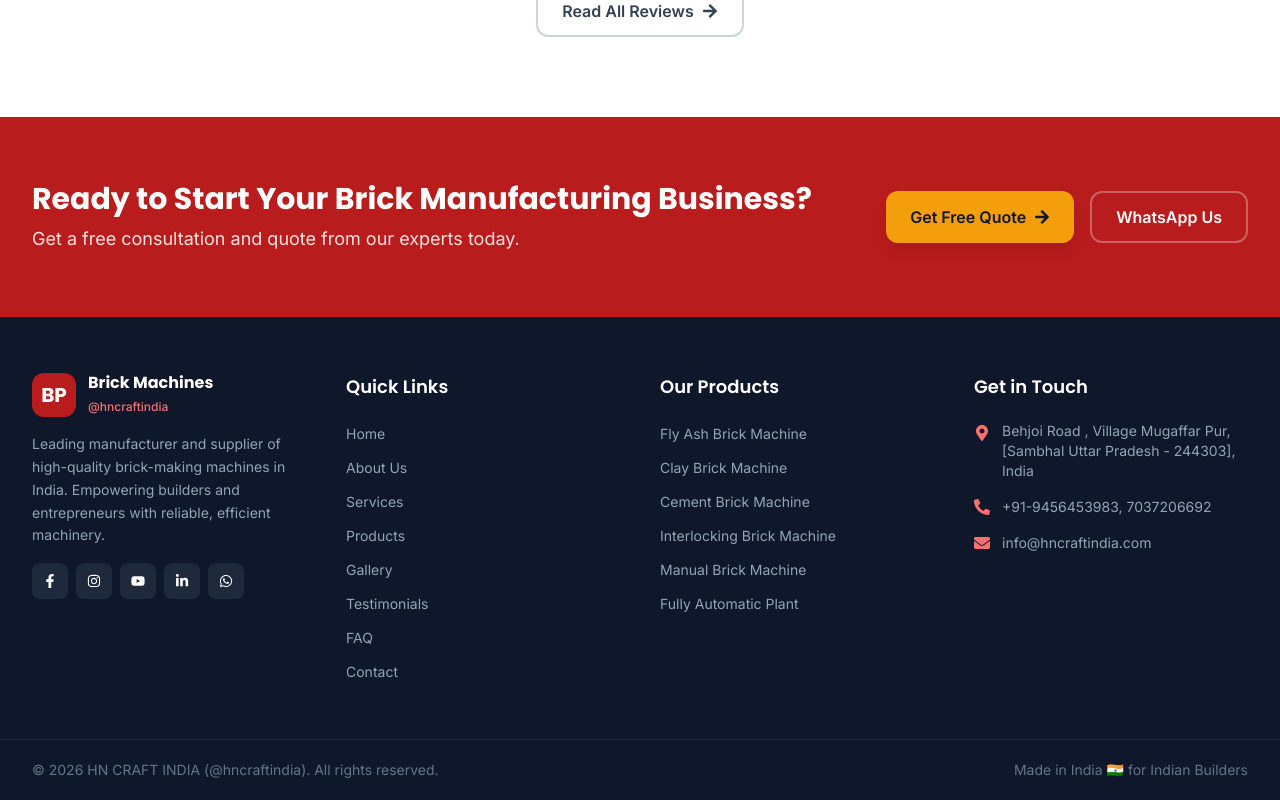
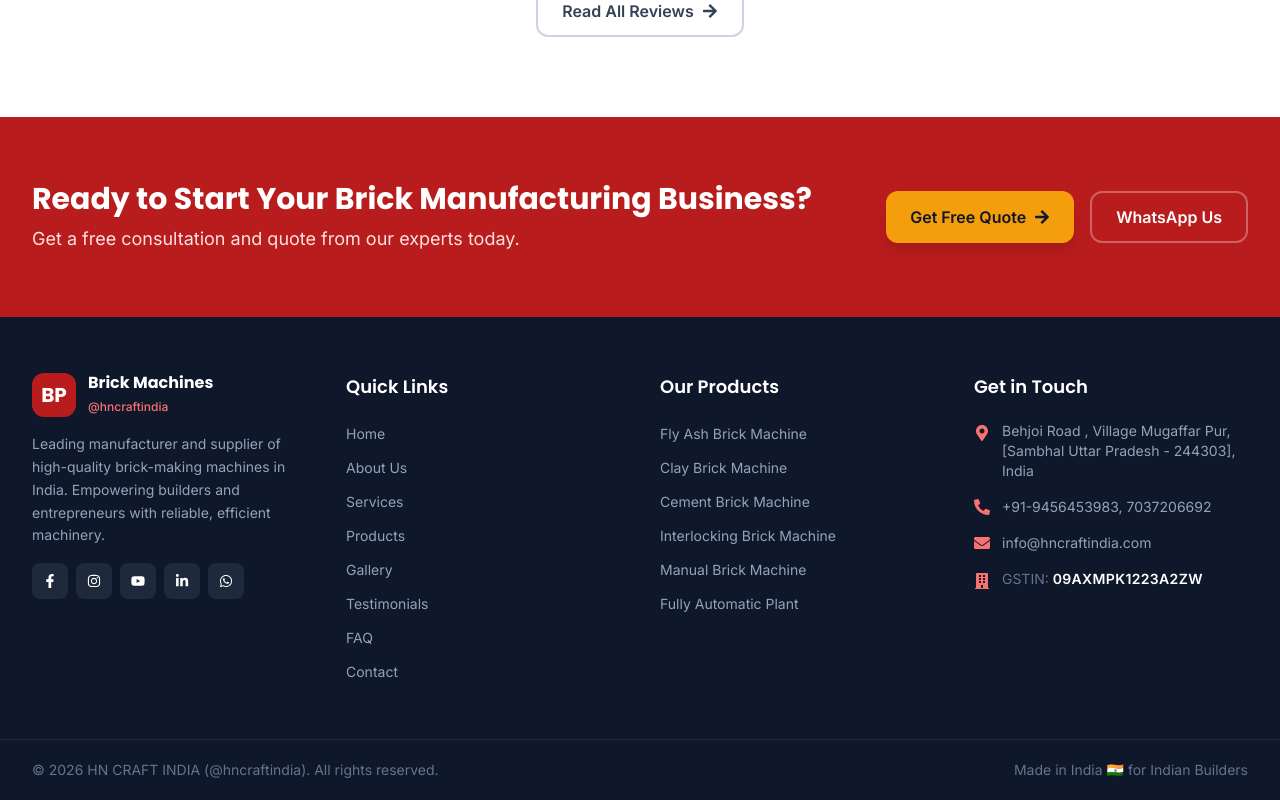
Before and after one commit to asifkl786/Hn_Craft_India_Frontend, a React (Vite) app: page / in a window 1280 px wide. Shown: the part 3657-4457 px from the top of the page. Built offline with nearby package versions, Linux system fonts and the light colour scheme.

Commit message:
add GSTIN no

```diff
--- a/src/components/Footer.jsx
+++ b/src/components/Footer.jsx
@@ -8,6 +8,7 @@ import {
   FaPhoneAlt,
   FaEnvelope,
   FaMapMarkerAlt,
+  FaBuilding,
 } from 'react-icons/fa';
 
 const quickLinks = [
@@ -147,6 +148,13 @@ export default function Footer() {
                   info@hncraftindia.com
                 </a>
               </li>
+              <li className="flex items-start gap-3">
+                <FaBuilding className="text-brick-400 mt-1 flex-shrink-0" />
+                <span className="text-sm text-slate-400">
+                  <span className="text-slate-500">GSTIN:</span>{' '}
+                  <span className="text-white font-semibold tracking-wide">09AXMPK1223A2ZW</span>
+                </span>
+              </li>
             </ul>
           </div>
         </div>
```
